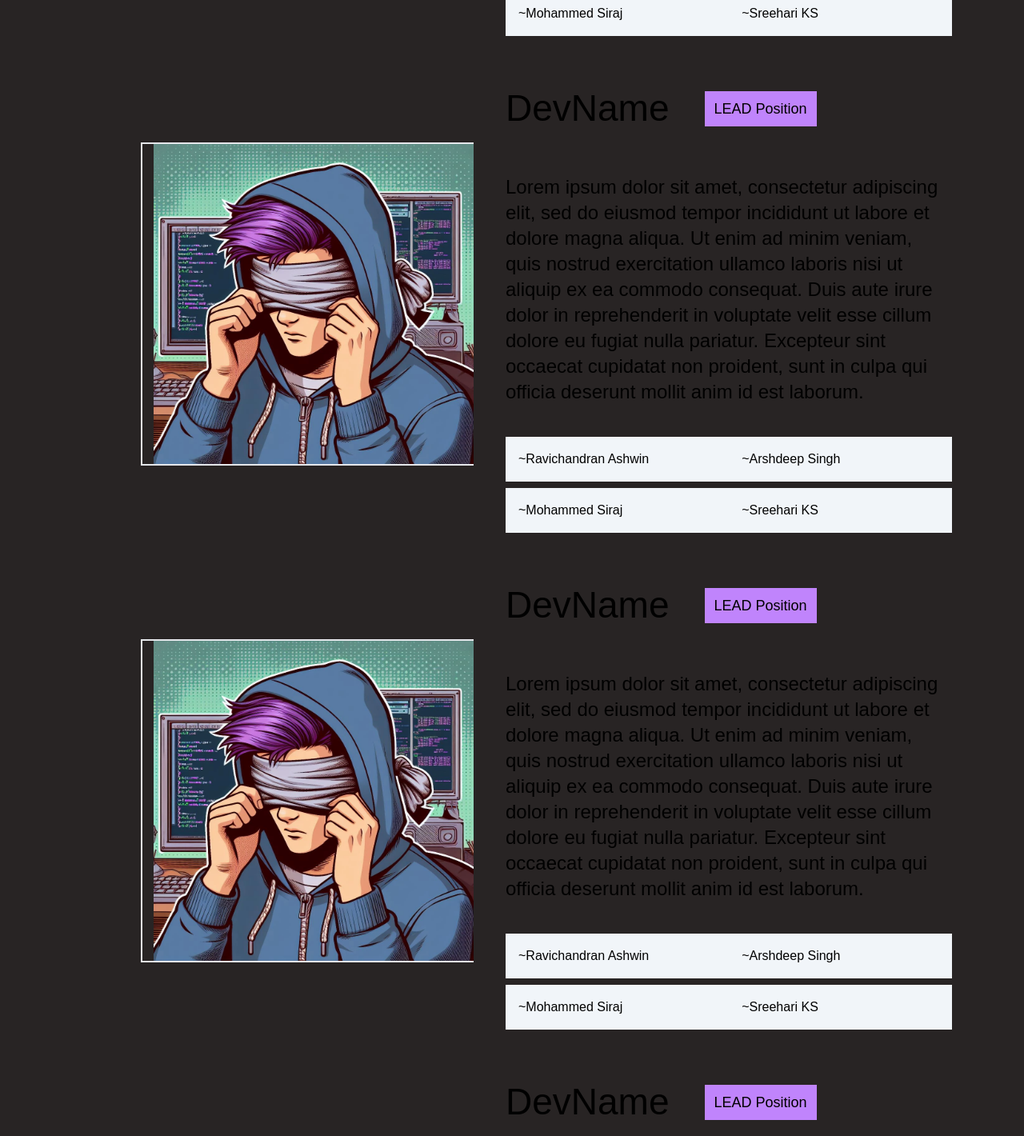
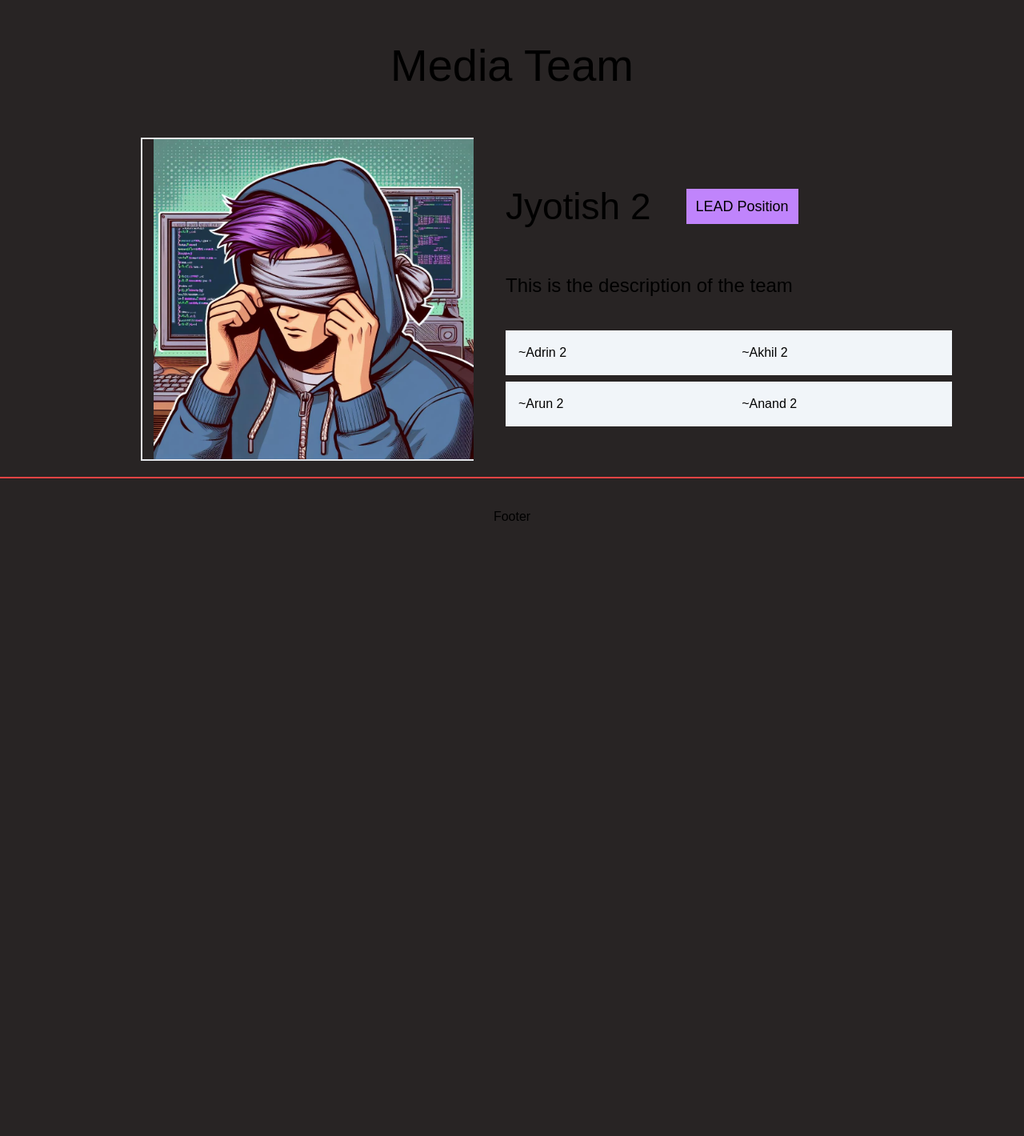
Before and after one commit to Luf1o/tinkerhub-24, a Next.js app: page /team in a window 1280 px wide. Shown: the part 684-2104 px from the top of the page at 80% size. After the commit the page ends 1378 px from the top, so only its background shows below. Built offline with nearby package versions, Linux system fonts and the light colour scheme; a web font is replaced by a local one.

Commit message:
Did Teams

```diff
--- a/app/Landing/Landing.jsx
+++ b/app/Landing/Landing.jsx
@@ -1,39 +1,48 @@
-import Image from "next/image"
-import { PurpleButton } from "../components/common/PurpleHazeButton"
-import About from "../about/tinkerabout"
-import EventPreviewCard from "../events/EventsPreviewCard"
-import Showcase from "../events/Showcase"
-import TeamAbout from "../about/TeamAbout"
-import { Roboto } from "next/font/google"
+import Image from "next/image";
+import { PurpleButton } from "../components/common/PurpleHazeButton";
+import About from "../about/tinkerabout";
+import EventPreviewCard from "../events/EventsPreviewCard";
+import Showcase from "../events/Showcase";
+import TeamAbout from "../about/TeamAbout";
+import { Roboto } from "next/font/google";
 
 const roboto = Roboto({
-    subsets : ['latin'], display: 'swap', weight: '400'
-})
+  subsets: ["latin"],
+  display: "swap",
+  weight: "400",
+});
 
-export default function Landing(){
-    return(
+export default function Landing() {
+  return (
     <div className="flex flex-col items-center">
-            <div className='max-w-max relative'>
-            <div className='flex justify-center litems-center max-h-[400px] lg:max-h-[800px] lg:max-w-fit max-w-[400px]'>
-                <Image className='lg:rounded-[50px] '
-                    src='/landing.webp'
+      <div className="max-w-max relative">
+        <div className="flex justify-center litems-center max-h-[400px] lg:max-h-[800px] lg:max-w-fit max-w-[400px]">
+          <Image
+            className="lg:rounded-[50px] "
+            src="/landing.webp"
             width={1850}
             height={500}
             loading="lazy"
-                    style={{objectFit: "cover"}}
-                    alt='Landing Page'
+            style={{ objectFit: "cover" }}
+            alt="Landing Page"
           />
           <div className="flex flex-col absolute h-full w-full justify-center items-center">
-                    <p className= 'font-roboto text-md lg:text-6xl w-5/6 lg:w-4/6 text text-center'>“Once a new technology rolls over you, if {"you're"} not part of the steamroller, {"you're"} part of the road.”</p>
-                    <p className='lg:text-lg text-sm'>Stewart Brand</p>
-                    <PurpleButton link={"https://www.tinkerhub.org/"} buttonText={"Join Us"}/>
+            <p className="font-roboto text-md lg:text-6xl w-5/6 lg:w-4/6 text text-center">
+              “Once a new technology rolls over you, if {"you're"} not part of
+              the steamroller, {"you're"} part of the road.”
+            </p>
+            <p className="lg:text-lg text-sm">Stewart Brand</p>
+            <PurpleButton
+              link={"https://www.tinkerhub.org/"}
+              buttonText={"Join Us"}
+            />
           </div>
         </div>
       </div>
       <About />
       <TeamAbout />
       <EventPreviewCard />
-        <Showcase />
+      {/* <Showcase /> */}
     </div>
-    )
+  );
 }
--- a/app/components/common/TeamCard.jsx
+++ b/app/components/common/TeamCard.jsx
@@ -1,11 +1,20 @@
-import { dummyNames, dummyVar } from "../../about/aboutData";
 import Image from "next/image";
-export default function TeamCard() {
+export default function TeamCard({
+  teamName,
+  leadName,
+  teamMembers,
+  desc,
+  teamLeadImg,
+}) {
   return (
+    <>
+      <h1 className="lg:text-[56px] text-[40px] text-center mt-10">
+        {teamName}
+      </h1>
       <div className="flex w-full h-auto relative mt-12 lg:flex-row items-center justify-center gap-2 md:gap-5 flex-col lg:px-44">
         <div className="w-2/3 lg:w-1/3 h-auto flex items-center justify-center border-2 borde-white ">
           <Image
-          src="/epxand2.webp"
+            src={teamLeadImg}
             width={400}
             height={750}
             alt="lafa"
@@ -15,16 +24,16 @@ export default function TeamCard() {
         </div>
         <div className="w-2/3 lg:w-2/3  h-full flex flex-col gap-2 lg:gap-10 items-center lg:items-start justify-start pl-0 lg:pl-5 ">
           <div className="flex lg:flex-row flex-col w-4/6 items-center gap-0 lg:gap-10 my-2">
-          <h3 className="lg:text-[46px] text-[40px]">DevName</h3>
+            <h3 className="lg:text-[46px] text-[40px]">{leadName}</h3>
             <div className="px-3 lg:ml-1 bg-purple-400 py-2 flex text-black  text-xl">
               <span className="lg:text-lg text-sm">LEAD Position</span>
             </div>
           </div>
           <div className="flex-wrap w-[90%] xl:w-8/12 text-[15px] lg:text-2xl">
-          <span>{dummyVar}</span>
+            <span>{desc}</span>
           </div>
           <div className="flex-wrap flex lg:max-w-8/12 w-[90%] gap-y-2 ">
-          {dummyNames[2].map((names) => (
+            {teamMembers.map((names) => (
               <div
                 key={names}
                 className="bg-slate-100 text-black p-2 xl:p-4 lg:text-left text-center w-1/3 min-w-48"
@@ -36,5 +45,6 @@ export default function TeamCard() {
           </div>
         </div>
       </div>
+    </>
   );
 }
--- a/app/team/page.js
+++ b/app/team/page.js
@@ -1,12 +1,24 @@
+import devTeam from "@/data/devTeam";
 import TeamCard from "../components/common/TeamCard";
+import mediaTeam from "@/data/mediaTeam";
 
 const TeamMainPage = () => {
   return (
     <div className="py-5">
-      <TeamCard />
-      <TeamCard />
-      <TeamCard />
-      <TeamCard />
+      <TeamCard
+        leadName={devTeam.leadName}
+        teamName={devTeam.teamName}
+        desc={devTeam.desc}
+        teamLeadImg={devTeam.teamLeadImg}
+        teamMembers={devTeam.teamMembers}
+      />
+      <TeamCard
+        leadName={mediaTeam.leadName}
+        teamName={mediaTeam.teamName}
+        desc={mediaTeam.desc}
+        teamLeadImg={mediaTeam.teamLeadImg}
+        teamMembers={mediaTeam.teamMembers}
+      />
     </div>
   );
 };
--- /dev/null
+++ b/data/devTeam.js
@@ -0,0 +1,9 @@
+const devTeam = {
+  leadName: "Jyotish",
+  teamName: "Dev Team",
+  desc: "This is the description of the team",
+  teamLeadImg: "/epxand2.webp",
+  teamMembers: ["Adrin", "Akhil", "Arun", "Anand"],
+};
+
+export default devTeam;
--- /dev/null
+++ b/data/mediaTeam.js
@@ -0,0 +1,9 @@
+const mediaTeam = {
+  leadName: "Jyotish 2",
+  teamName: "Media Team",
+  desc: "This is the description of the team",
+  teamLeadImg: "/epxand2.webp",
+  teamMembers: ["Adrin 2", "Akhil 2", "Arun 2", "Anand 2"],
+};
+
+export default mediaTeam;
```
Lines whose indentation alone changed are shown as unchanged.
